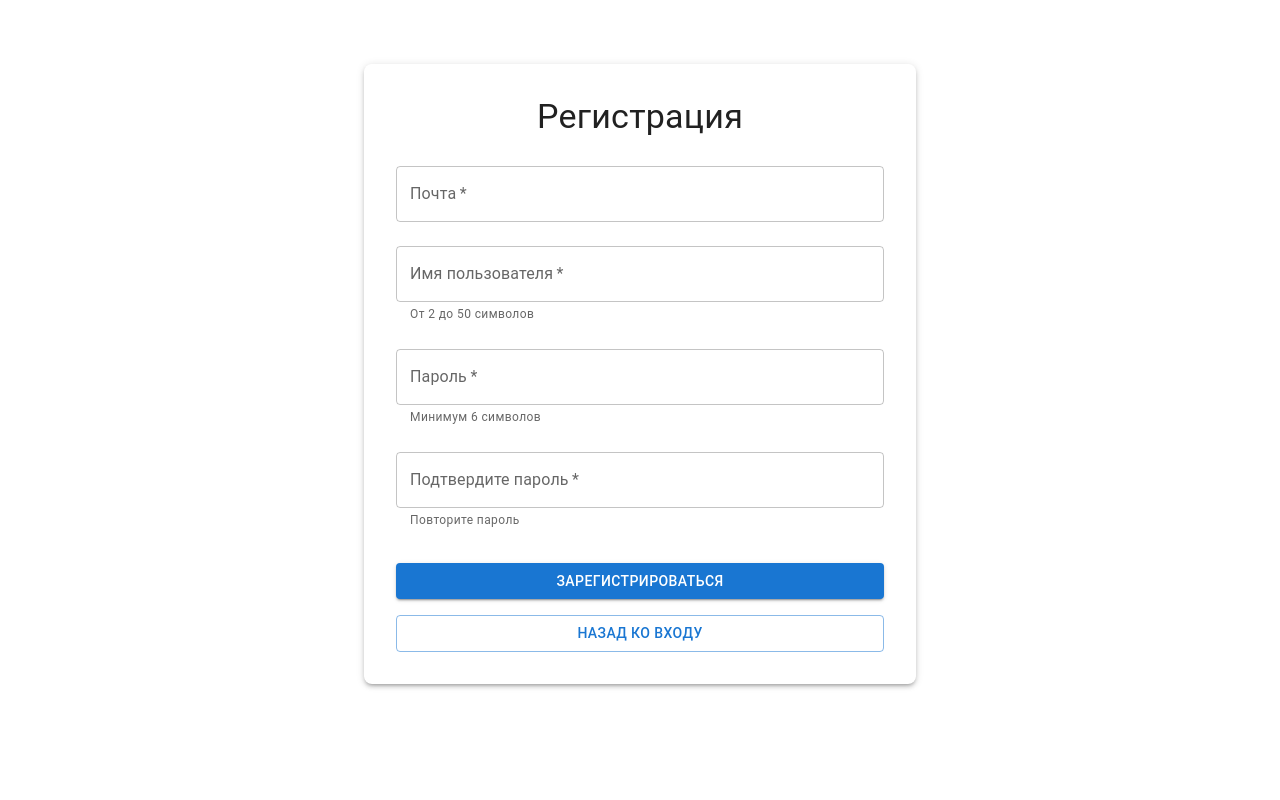
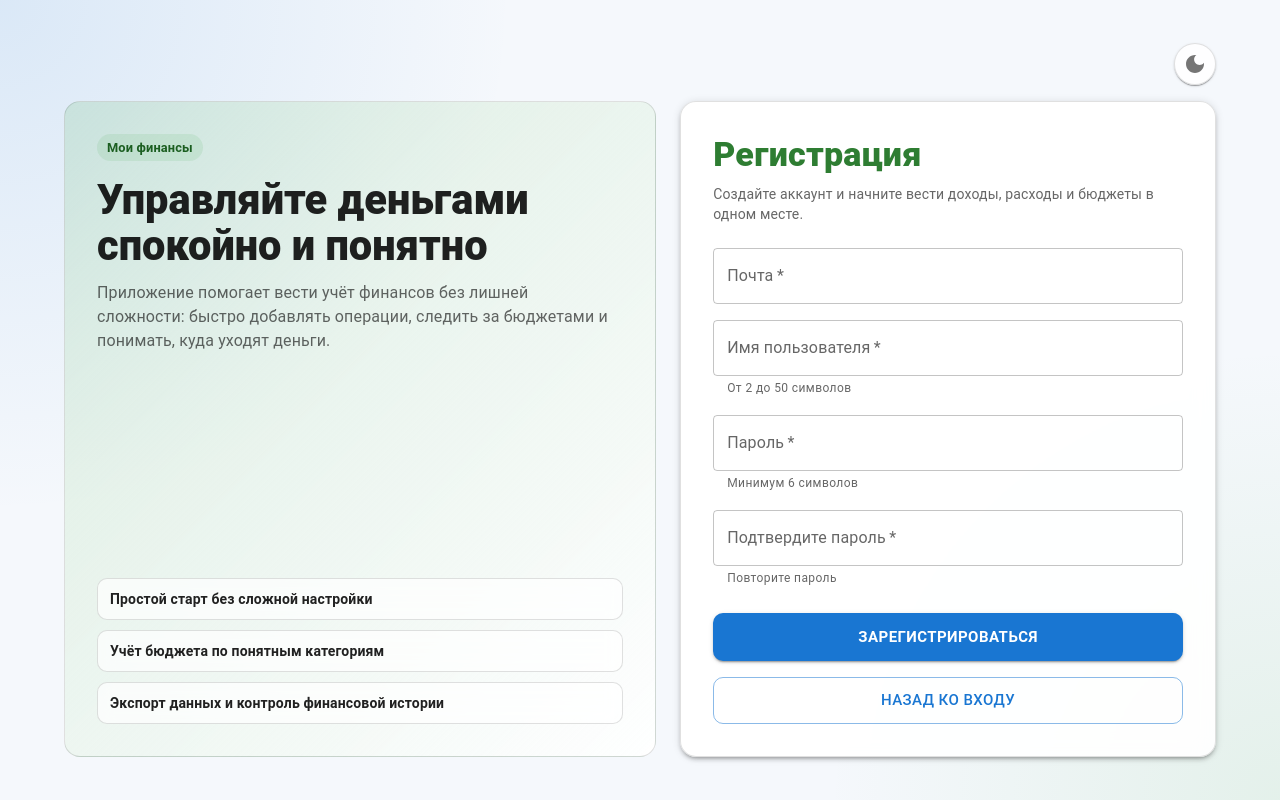
Before and after one commit to IlyaMal44/finance-manager-frontend, a React (Create React App) app: page /register in a window 1280 px wide. Built offline with nearby package versions, Linux system fonts and the light colour scheme.

Commit message:
обновление регистрации

```diff
--- a/src/App.js
+++ b/src/App.js
@@ -58,10 +58,16 @@ function App() {
       <CssBaseline />
       <Router>
         <Routes>
-          <Route path="/login" element={<Login />} />
-          <Route path="/register" element={<Register />} />
-          <Route path="/forgot-password" element={<ForgotPassword />} />
-          <Route path="/reset-password" element={<ResetPassword />} />
+          <Route path="/login" element={<Login mode={mode} toggleMode={toggleMode} />} />
+          <Route path="/register" element={<Register mode={mode} toggleMode={toggleMode} />} />
+          <Route
+            path="/forgot-password"
+            element={<ForgotPassword mode={mode} toggleMode={toggleMode} />}
+          />
+          <Route
+            path="/reset-password"
+            element={<ResetPassword mode={mode} toggleMode={toggleMode} />}
+          />
           <Route
             path="/dashboard"
             element={
--- /dev/null
+++ b/src/components/Auth/AuthLayout.js
@@ -0,0 +1,182 @@
+import React from 'react';
+import {
+  Box,
+  Container,
+  IconButton,
+  Paper,
+  Typography,
+} from '@mui/material';
+import { DarkMode, LightMode } from '@mui/icons-material';
+
+const DEFAULT_HIGHLIGHTS = [
+  'Доходы и расходы в одном месте',
+  'Контроль бюджетов по категориям',
+  'Экспорт отчётов в CSV',
+];
+
+const AuthLayout = ({
+  mode,
+  toggleMode,
+  title,
+  subtitle,
+  children,
+  highlights = DEFAULT_HIGHLIGHTS,
+  accent = 'primary',
+}) => {
+  const accentStyles =
+    accent === 'success'
+      ? {
+          titleColor: 'success.main',
+          gradientLight: 'linear-gradient(135deg, rgba(76,175,80,0.16), rgba(255,255,255,0.92))',
+          gradientDark: 'linear-gradient(135deg, rgba(76,175,80,0.28), rgba(18,18,18,0.92))',
+          badgeBg: 'rgba(76,175,80,0.12)',
+          badgeColor: 'success.dark',
+        }
+      : {
+          titleColor: 'primary.main',
+          gradientLight: 'linear-gradient(135deg, rgba(25,118,210,0.16), rgba(255,255,255,0.92))',
+          gradientDark: 'linear-gradient(135deg, rgba(25,118,210,0.28), rgba(18,18,18,0.92))',
+          badgeBg: 'rgba(25,118,210,0.12)',
+          badgeColor: 'primary.dark',
+        };
+
+  return (
+    <Box
+      sx={(theme) => ({
+        minHeight: '100vh',
+        background:
+          theme.palette.mode === 'dark'
+            ? 'radial-gradient(circle at top left, rgba(25,118,210,0.18), transparent 36%), radial-gradient(circle at bottom right, rgba(76,175,80,0.14), transparent 34%), #0b1220'
+            : 'radial-gradient(circle at top left, rgba(25,118,210,0.12), transparent 34%), radial-gradient(circle at bottom right, rgba(76,175,80,0.10), transparent 30%), #f5f8fc',
+        display: 'flex',
+        alignItems: 'center',
+      })}
+    >
+      <Container maxWidth="lg" sx={{ py: { xs: 2, sm: 4 } }}>
+        <Box sx={{ display: 'flex', justifyContent: 'flex-end', mb: 2 }}>
+          <IconButton
+            onClick={toggleMode}
+            aria-label="Переключить тему"
+            sx={(theme) => ({
+              bgcolor: theme.palette.mode === 'dark' ? 'rgba(255,255,255,0.08)' : 'rgba(255,255,255,0.85)',
+              border: '1px solid',
+              borderColor: 'divider',
+              boxShadow: 1,
+              '&:hover': {
+                bgcolor: theme.palette.mode === 'dark' ? 'rgba(255,255,255,0.14)' : 'rgba(255,255,255,1)',
+              },
+            })}
+          >
+            {mode === 'dark' ? <LightMode /> : <DarkMode />}
+          </IconButton>
+        </Box>
+
+        <Box
+          sx={{
+            display: 'grid',
+            gridTemplateColumns: { xs: '1fr', md: '1.05fr 0.95fr' },
+            gap: { xs: 2, md: 3 },
+            alignItems: 'stretch',
+          }}
+        >
+          <Paper
+            elevation={0}
+            sx={(theme) => ({
+              p: { xs: 3, sm: 4 },
+              borderRadius: 4,
+              border: '1px solid',
+              borderColor: 'divider',
+              background: theme.palette.mode === 'dark' ? accentStyles.gradientDark : accentStyles.gradientLight,
+              display: 'flex',
+              flexDirection: 'column',
+              justifyContent: 'space-between',
+              minHeight: { md: 520 },
+            })}
+          >
+            <Box>
+              <Box
+                sx={{
+                  display: 'inline-flex',
+                  alignItems: 'center',
+                  px: 1.25,
+                  py: 0.5,
+                  borderRadius: 999,
+                  bgcolor: accentStyles.badgeBg,
+                  color: accentStyles.badgeColor,
+                  fontWeight: 700,
+                  fontSize: '0.8rem',
+                  mb: 2,
+                }}
+              >
+                Мои финансы
+              </Box>
+
+              <Typography
+                variant="h3"
+                sx={{
+                  fontWeight: 800,
+                  lineHeight: 1.1,
+                  fontSize: { xs: '2rem', sm: '2.6rem' },
+                  mb: 1.5,
+                }}
+              >
+                Управляйте деньгами спокойно и понятно
+              </Typography>
+
+              <Typography variant="body1" color="text.secondary" sx={{ maxWidth: 520, mb: 3 }}>
+                Приложение помогает вести учёт финансов без лишней сложности: быстро добавлять
+                операции, следить за бюджетами и понимать, куда уходят деньги.
+              </Typography>
+            </Box>
+
+            <Box sx={{ display: 'grid', gap: 1.25 }}>
+              {highlights.map((item) => (
+                <Box
+                  key={item}
+                  sx={(theme) => ({
+                    px: 1.5,
+                    py: 1.25,
+                    borderRadius: 2.5,
+                    bgcolor: theme.palette.mode === 'dark' ? 'rgba(255,255,255,0.06)' : 'rgba(255,255,255,0.7)',
+                    border: '1px solid',
+                    borderColor: 'divider',
+                    backdropFilter: 'blur(8px)',
+                  })}
+                >
+                  <Typography variant="body2" sx={{ fontWeight: 600 }}>
+                    {item}
+                  </Typography>
+                </Box>
+              ))}
+            </Box>
+          </Paper>
+
+          <Paper
+            elevation={0}
+            sx={(theme) => ({
+              p: { xs: 3, sm: 4 },
+              borderRadius: 4,
+              border: '1px solid',
+              borderColor: 'divider',
+              bgcolor: theme.palette.mode === 'dark' ? 'rgba(18,18,18,0.88)' : 'rgba(255,255,255,0.92)',
+              backdropFilter: 'blur(10px)',
+              boxShadow: theme.palette.mode === 'dark' ? 6 : 3,
+            })}
+          >
+            <Typography variant="h4" sx={{ fontWeight: 800, color: accentStyles.titleColor, mb: 1 }}>
+              {title}
+            </Typography>
+            {subtitle && (
+              <Typography variant="body2" color="text.secondary" sx={{ mb: 3 }}>
+                {subtitle}
+              </Typography>
+            )}
+            {children}
+          </Paper>
+        </Box>
+      </Container>
+    </Box>
+  );
+};
+
+export default AuthLayout;
--- a/src/pages/Login.js
+++ b/src/pages/Login.js
@@ -2,24 +2,22 @@ import React, { useState } from 'react';
 import { useNavigate } from 'react-router-dom';
 import api from '../api/axiosConfig';
 import {
-  Container,
+  Alert,
+  Box,
+  Button,
   TextField,
-  Button,
-  Typography,
-  Box,
-  Alert,
 } from '@mui/material';
+import AuthLayout from '../components/Auth/AuthLayout';
 
 const MIN_PASSWORD_LENGTH = 6;
-const MIN_USERNAME_LENGTH = 2;
-const MAX_USERNAME_LENGTH = 50;
 
-const Login = () => {
+const Login = ({ mode, toggleMode }) => {
   const [formData, setFormData] = useState({
     mail: '',
     password: '',
   });
   const [error, setError] = useState('');
+  const [loading, setLoading] = useState(false);
   const navigate = useNavigate();
 
   const handleSubmit = async (e) => {
@@ -28,6 +26,8 @@ const Login = () => {
       setError(`Пароль должен быть минимум ${MIN_PASSWORD_LENGTH} символов`);
       return;
     }
+
+    setLoading(true);
     try {
       const response = await api.post('/auth/login', formData);
       localStorage.setItem('user', JSON.stringify(response.data));
@@ -41,42 +41,47 @@ const Login = () => {
       let errorMessage = 'Ошибка входа';
 
       if (status === 404) {
-        if (responseMessage.includes('user') ||
+        if (
+          responseMessage.includes('user') ||
           responseMessage.includes('пользователь') ||
-            responseMessage.includes('not found')) {
+          responseMessage.includes('not found')
+        ) {
           errorMessage = 'Пользователь с такой почтой не найден. Проверьте почту или зарегистрируйтесь.';
         } else {
           errorMessage = 'Пользователь не найден. Проверьте данные или зарегистрируйтесь.';
         }
-      }
-      else if (status === 401) {
+      } else if (status === 401) {
         errorMessage = 'Неверный пароль. Проверьте правильность ввода.';
-      }
-      else if (status === 400 || status === 403) {
-        if (responseMessage.includes('password') ||
+      } else if (status === 400 || status === 403) {
+        if (
+          responseMessage.includes('password') ||
           responseMessage.includes('пароль') ||
           responseMessage.includes('invalid') ||
-            responseMessage.includes('неверный')) {
+          responseMessage.includes('неверный')
+        ) {
           errorMessage = 'Неверный пароль. Проверьте правильность ввода.';
         } else {
           errorMessage = errorResponse?.message || 'Неверные учетные данные. Проверьте почту и пароль.';
         }
-      }
-      else if (status === 500) {
+      } else if (status === 500) {
         const serverMessage = errorResponse?.message || errorResponse?.error || '';
-        if (serverMessage.toLowerCase().includes('user') && serverMessage.toLowerCase().includes('not found')) {
+        if (
+          serverMessage.toLowerCase().includes('user') &&
+          serverMessage.toLowerCase().includes('not found')
+        ) {
           errorMessage = 'Пользователь с такой почтой не найден. Проверьте почту или зарегистрируйтесь.';
         } else {
           errorMessage = serverMessage || 'Внутренняя ошибка сервера. Попробуйте позже.';
         }
-      }
-      else if (errorResponse?.message) {
+      } else if (errorResponse?.message) {
         errorMessage = errorResponse.message;
       } else if (errorResponse?.error) {
         errorMessage = errorResponse.error;
       }
 
       setError(errorMessage);
+    } finally {
+      setLoading(false);
     }
   };
 
@@ -84,33 +89,37 @@ const Login = () => {
     (formData.password || '').length > 0 && (formData.password || '').length < MIN_PASSWORD_LENGTH;
 
   return (
-    <Container maxWidth="sm">
-      <Box sx={{ mt: 8, p: 4, boxShadow: 3, borderRadius: 2 }}>
-        <Typography variant="h4" gutterBottom align="center">
-          Вход в «Мои финансы»
-        </Typography>
+    <AuthLayout
+      mode={mode}
+      toggleMode={toggleMode}
+      title='Вход'
+      subtitle='Войдите, чтобы продолжить работу с финансами, бюджетами и отчётами.'
+      highlights={[
+        'Быстрый вход к вашему кошельку',
+        'История транзакций и бюджеты под рукой',
+        'Светлая и тёмная тема уже на старте',
+      ]}
+    >
+      {error && <Alert severity='error' sx={{ mb: 2 }}>{error}</Alert>}
 
-        {error && <Alert severity="error" sx={{ mb: 2 }}>{error}</Alert>}
-
-        <form onSubmit={handleSubmit}>
+      <Box component='form' onSubmit={handleSubmit} sx={{ display: 'grid', gap: 2 }}>
         <TextField
           fullWidth
-            label="Почта"
-            type="email"
-            margin="normal"
+          label='Почта'
+          type='email'
           value={formData.mail}
           onChange={(e) => {
             setError('');
             setFormData({ ...formData, mail: e.target.value });
           }}
           required
+          disabled={loading}
         />
 
         <TextField
           fullWidth
-            label="Пароль"
-            type="password"
-            margin="normal"
+          label='Пароль'
+          type='password'
           value={formData.password}
           onChange={(e) => {
             setError('');
@@ -120,38 +129,44 @@ const Login = () => {
           error={passwordTooShort}
           helperText={`Минимум ${MIN_PASSWORD_LENGTH} символов`}
           required
+          disabled={loading}
         />
 
-          <Box sx={{ display: 'flex', justifyContent: 'flex-end', mt: 1 }}>
+        <Box sx={{ display: 'flex', justifyContent: 'flex-end', mt: -0.5 }}>
           <Button
-              variant="text"
-              size="small"
+            variant='text'
+            size='small'
             onClick={() => navigate('/forgot-password')}
             sx={{ textTransform: 'none' }}
+            disabled={loading}
           >
             Забыли пароль?
           </Button>
         </Box>
 
         <Button
-            type="submit"
+          type='submit'
           fullWidth
-            variant="contained"
-            sx={{ mt: 3, mb: 2 }}
+          variant='contained'
+          size='large'
+          disabled={loading}
+          sx={{ mt: 1, py: 1.35, fontWeight: 700, borderRadius: 2.5 }}
         >
-            Войти
+          {loading ? 'Входим...' : 'Войти'}
         </Button>
 
         <Button
           fullWidth
-            variant="outlined"
+          variant='outlined'
+          size='large'
           onClick={() => navigate('/register')}
+          disabled={loading}
+          sx={{ py: 1.2, borderRadius: 2.5 }}
         >
-            Регистрация
+          Создать аккаунт
         </Button>
-        </form>
       </Box>
-    </Container>
+    </AuthLayout>
   );
 };
 
--- a/src/pages/Register.js
+++ b/src/pages/Register.js
@@ -2,19 +2,18 @@ import React, { useState } from 'react';
 import { useNavigate } from 'react-router-dom';
 import api from '../api/axiosConfig';
 import {
-  Container,
+  Alert,
+  Box,
+  Button,
   TextField,
-  Button,
-  Typography,
-  Box,
-  Alert,
 } from '@mui/material';
+import AuthLayout from '../components/Auth/AuthLayout';
 
 const MIN_PASSWORD_LENGTH = 6;
 const MIN_USERNAME_LENGTH = 2;
 const MAX_USERNAME_LENGTH = 50;
 
-const Register = () => {
+const Register = ({ mode, toggleMode }) => {
   const [formData, setFormData] = useState({
     mail: '',
     username: '',
@@ -23,6 +22,7 @@ const Register = () => {
   });
   const [error, setError] = useState('');
   const [success, setSuccess] = useState(false);
+  const [loading, setLoading] = useState(false);
   const navigate = useNavigate();
 
   const handleSubmit = async (e) => {
@@ -48,6 +48,7 @@ const Register = () => {
       return;
     }
 
+    setLoading(true);
     try {
       await api.post('/auth/register', {
         mail: formData.mail,
@@ -60,46 +61,28 @@ const Register = () => {
     } catch (err) {
       const errorResponse = err.response?.data;
       const status = err.response?.status;
-
       const responseMessage = (errorResponse?.message || errorResponse?.error || '').toLowerCase();
 
       let errorMessage = 'Ошибка регистрации';
 
       if (status === 409) {
-        if (responseMessage.includes('mail') ||
+        errorMessage = 'Такая почта уже зарегистрирована. Используйте другую почту или войдите в систему.';
+      } else if (
+        responseMessage.includes('mail') ||
         responseMessage.includes('почт') ||
         responseMessage.includes('email') ||
-            responseMessage.includes('exists') ||
-            responseMessage.includes('уже') ||
-            responseMessage.includes('зарегистрирован')) {
+        responseMessage.includes('exists')
+      ) {
         errorMessage = 'Такая почта уже зарегистрирована. Используйте другую почту или войдите в систему.';
-        } else {
-          errorMessage = 'Такая почта уже зарегистрирована. Используйте другую почту или войдите в систему.';
-        }
-      }
-      else if (responseMessage.includes('mail') ||
-               responseMessage.includes('почт') ||
-               responseMessage.includes('email') ||
-               responseMessage.includes('exists')) {
-        errorMessage = 'Такая почта уже зарегистрирована. Используйте другую почту или войдите в систему.';
-      }
-      else if (status === 400) {
-        errorMessage = errorResponse?.message ||
-                      errorResponse?.error ||
-                      'Проверьте правильность введенных данных';
-      }
-      else if (status === 500) {
+      } else if (status === 400) {
+        errorMessage =
+          errorResponse?.message || errorResponse?.error || 'Проверьте правильность введенных данных';
+      } else if (status === 500) {
         const serverMessage = errorResponse?.message || errorResponse?.error || '';
-        if (serverMessage) {
-          errorMessage = serverMessage;
-        } else {
-          errorMessage = 'Внутренняя ошибка сервера. Попробуйте позже.';
-        }
-      }
-      else if (errorResponse?.message) {
+        errorMessage = serverMessage || 'Внутренняя ошибка сервера. Попробуйте позже.';
+      } else if (errorResponse?.message) {
         errorMessage = errorResponse.message;
-      }
-      else if (errorResponse?.error) {
+      } else if (errorResponse?.error) {
         if (errorResponse.error === 'Conflict' || errorResponse.error === 'CONFLICT') {
           errorMessage = 'Такая почта уже зарегистрирована. Используйте другую почту или войдите в систему.';
         } else {
@@ -108,6 +91,8 @@ const Register = () => {
       }
 
       setError(errorMessage);
+    } finally {
+      setLoading(false);
     }
   };
 
@@ -120,42 +105,48 @@ const Register = () => {
     (formData.confirmPassword || '').length > 0 && formData.password !== formData.confirmPassword;
 
   return (
-    <Container maxWidth="sm">
-      <Box sx={{ mt: 8, p: 4, boxShadow: 3, borderRadius: 2 }}>
-        <Typography variant="h4" gutterBottom align="center">
-          Регистрация
-        </Typography>
+    <AuthLayout
+      mode={mode}
+      toggleMode={toggleMode}
+      title='Регистрация'
+      subtitle='Создайте аккаунт и начните вести доходы, расходы и бюджеты в одном месте.'
+      accent='success'
+      highlights={[
+        'Простой старт без сложной настройки',
+        'Учёт бюджета по понятным категориям',
+        'Экспорт данных и контроль финансовой истории',
+      ]}
+    >
+      {error && <Alert severity='error' sx={{ mb: 2 }}>{error}</Alert>}
+      {success && (
+        <Alert severity='success' sx={{ mb: 2 }}>
+          Регистрация успешна! Перенаправляем на вход...
+        </Alert>
+      )}
 
-        {error && <Alert severity="error" sx={{ mb: 2 }}>{error}</Alert>}
-        {success && <Alert severity="success" sx={{ mb: 2 }}>Регистрация успешна! Перенаправление на вход...</Alert>}
-
-        <form onSubmit={handleSubmit}>
+      <Box component='form' onSubmit={handleSubmit} sx={{ display: 'grid', gap: 2 }}>
         <TextField
           fullWidth
-            label="Почта"
-            type="email"
-            margin="normal"
+          label='Почта'
+          type='email'
           value={formData.mail}
           onChange={(e) => {
             setError('');
             setFormData({ ...formData, mail: e.target.value });
           }}
           required
-            disabled={success}
+          disabled={loading || success}
         />
+
         <TextField
           fullWidth
-            label="Имя пользователя"
-            margin="normal"
+          label='Имя пользователя'
           value={formData.username}
           onChange={(e) => {
             setError('');
             setFormData({ ...formData, username: e.target.value });
           }}
-            inputProps={{
-              minLength: MIN_USERNAME_LENGTH,
-              maxLength: MAX_USERNAME_LENGTH
-            }}
+          inputProps={{ minLength: MIN_USERNAME_LENGTH, maxLength: MAX_USERNAME_LENGTH }}
           error={usernameTooShort || usernameTooLong}
           helperText={
             usernameTooShort
@@ -165,14 +156,13 @@ const Register = () => {
                 : `От ${MIN_USERNAME_LENGTH} до ${MAX_USERNAME_LENGTH} символов`
           }
           required
-            disabled={success}
+          disabled={loading || success}
         />
 
         <TextField
           fullWidth
-            label="Пароль"
-            type="password"
-            margin="normal"
+          label='Пароль'
+          type='password'
           value={formData.password}
           onChange={(e) => {
             setError('');
@@ -182,14 +172,13 @@ const Register = () => {
           error={passwordTooShort}
           helperText={`Минимум ${MIN_PASSWORD_LENGTH} символов`}
           required
-            disabled={success}
+          disabled={loading || success}
         />
 
         <TextField
           fullWidth
-            label="Подтвердите пароль"
-            type="password"
-            margin="normal"
+          label='Подтвердите пароль'
+          type='password'
           value={formData.confirmPassword}
           onChange={(e) => {
             setError('');
@@ -198,30 +187,32 @@ const Register = () => {
           error={confirmPasswordMismatch}
           helperText={confirmPasswordMismatch ? 'Пароли не совпадают' : 'Повторите пароль'}
           required
-            disabled={success}
+          disabled={loading || success}
         />
 
         <Button
-            type="submit"
+          type='submit'
           fullWidth
-            variant="contained"
-            sx={{ mt: 3, mb: 2 }}
-            disabled={success}
+          variant='contained'
+          size='large'
+          sx={{ mt: 1, py: 1.35, fontWeight: 700, borderRadius: 2.5 }}
+          disabled={loading || success}
         >
-            Зарегистрироваться
+          {loading ? 'Создаём аккаунт...' : 'Зарегистрироваться'}
         </Button>
 
         <Button
           fullWidth
-            variant="outlined"
+          variant='outlined'
+          size='large'
           onClick={() => navigate('/login')}
-            disabled={success}
+          disabled={loading || success}
+          sx={{ py: 1.2, borderRadius: 2.5 }}
         >
           Назад ко входу
         </Button>
-        </form>
       </Box>
-    </Container>
+    </AuthLayout>
   );
 };
 
```
Also changed, not shown: src/pages/ForgotPassword.js (+26 -25 lines), src/pages/ResetPassword.js (+30 -25 lines). Lines whose indentation alone changed are shown as unchanged.
